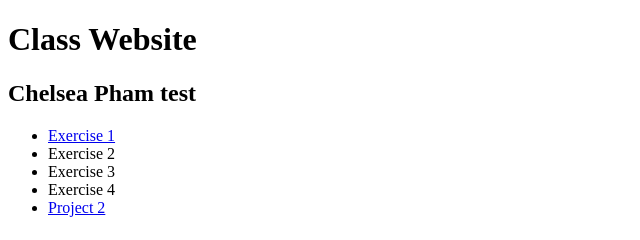
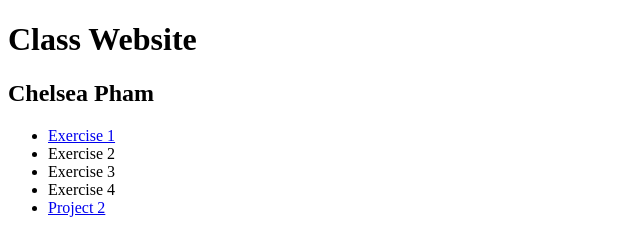
Before and after one commit to chels-pham/ChelseaPhamInteractivemedia341, a plain HTML site: page index.html in a window 1280 px wide. Shown: the full height of the page, 0-640 px from the left. Drawn offline with Linux system fonts and the light colour scheme.

Commit message:
Update index.html

```diff
--- a/index.html
+++ b/index.html
@@ -9,7 +9,7 @@
   <body>
     <p>
      <h1>Class Website</h1>
-     <h2>Chelsea Pham test</h2>
+     <h2>Chelsea Pham</h2>
     </p>
 
     <ul>
```
